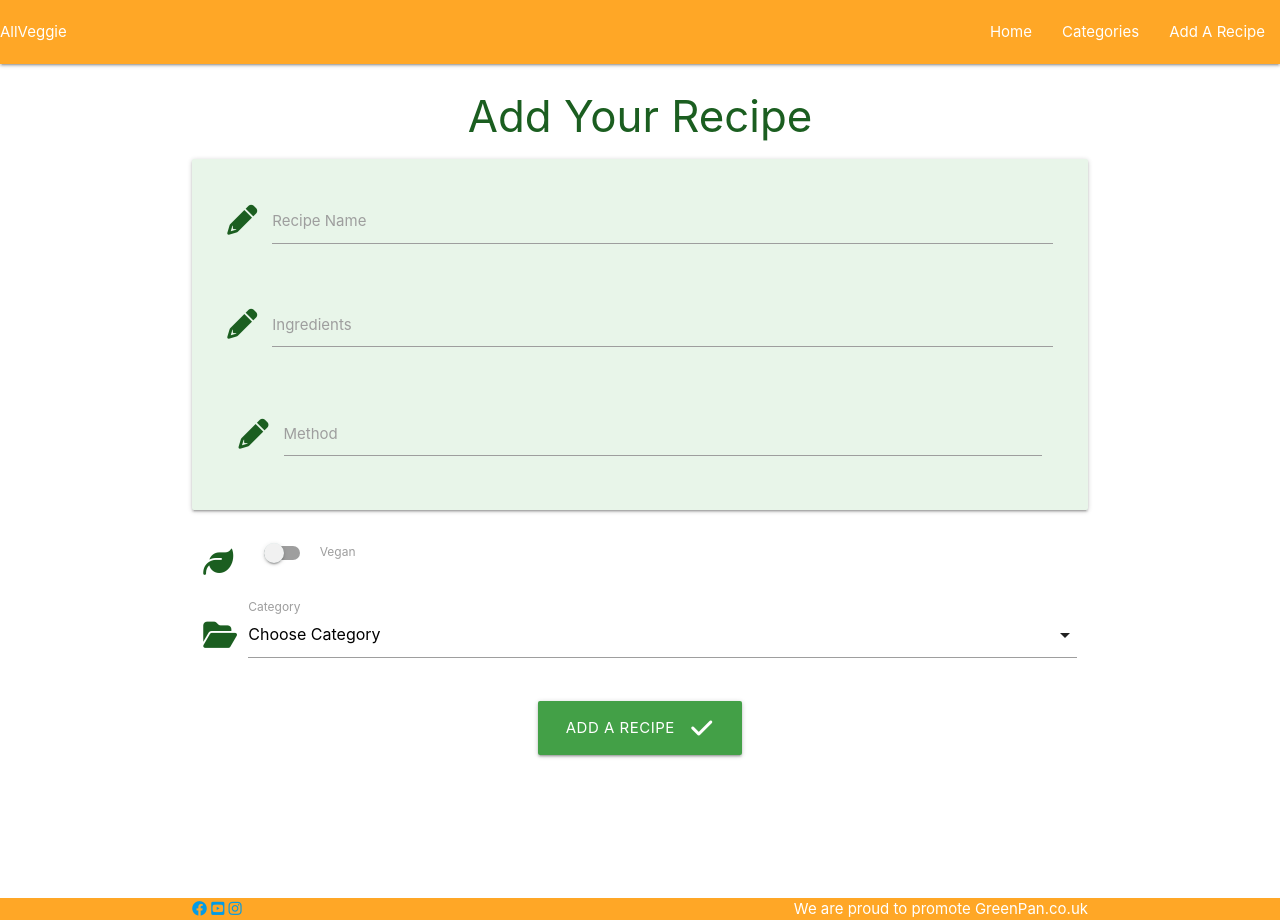
After one commit to CarylThom/AllVeggie, a Flask app: page /add_recipe in a window 1280 px wide. The commit adds this page. Run offline with Flask 2, Linux system fonts and the light colour scheme; data that the repository does not hold is empty; some libraries are stand-ins or nearby versions.

Commit message:
Add create recipe function

```diff
--- a/taskmanager/models.py
+++ b/taskmanager/models.py
@@ -19,10 +19,10 @@ class Recipe(db.Model):
     recipe_ingredients = db.Column(db.Text, nullable=False)
     recipe_method = db.Column(db.Text, nullable=False)
     is_vegan = db.Column(db.Boolean, default=False, nullable=False)
-    category_id = db.Column(db.Integer, db.ForeignKey("category.id", ondelete="CASCADE"), nullable=False)
+    category_id = db.Column(db.Integer, db.ForeignKey("category.id", ondelete="CASCADE"), nullable="False")
 
     def __repr__(self):
         # __repr__ to represent itself in the form of a string
-        return "#{0} - Task: {1} | Urgent: {2}".format(
+        return "#{0} - Recipe: {1} | Urgent: {2}".format(
             self.id, self.recipe_name, self.is_vegan
         )
--- a/taskmanager/routes.py
+++ b/taskmanager/routes.py
@@ -40,3 +40,20 @@ def delete_category(category_id):
     db.session.delete(category)
     db.session.commit()
     return redirect(url_for("categories"))
+
+
+@app.route("/add_recipe", methods=["GET", "POST"])
+def add_recipe():
+    categories = list(Category.query.order_by(Category.category_name).all())
+    if request.method == "POST":
+        recipe = Recipe(
+            recipe_name=request.form.get("recipe_name"),
+            recipe_ingredients=request.form.get("recipe_ingredients"),
+            recipe_method=request.form.get("recipe_method"),
+            is_vegan=bool(True if request.form.get("is_vegan") else False),
+            category_id=request.form.get("category_id")
+        )
+        db.session.add(recipe)
+        db.session.commit()
+        return redirect(url_for("home"))
+    return render_template("add_recipe.html", categories=categories)
--- a/taskmanager/static/js/script.js
+++ b/taskmanager/static/js/script.js
@@ -1,5 +1,9 @@
-document.addEventListener("DOMContentLoaded", function() {
-    // sidenav initialization
-    let sidenav = document.querySelectorAll(".sidenav");
-    M.Sidenav.init(sidenav);
+document.addEventListener("DOMContentLoaded", function () {
+  // sidenav initialization
+  let sidenav = document.querySelectorAll(".sidenav");
+  M.Sidenav.init(sidenav);
+
+  // select initialization
+  let selects = document.querySelectorAll("select");
+  M.FormSelect.init(selects);
 });
--- /dev/null
+++ b/taskmanager/templates/add_recipe.html
@@ -0,0 +1,76 @@
+{% extends "base.html" %}
+{% block content %}
+
+<h3 class="green-text text-darken-4 center-align">Add Your Recipe</h3>
+
+<div class="row card-panel green lighten-5">
+    <form class="col s12" method="POST" action="{{ url_for('add_recipe') }}">
+
+        <!-- recipe name -->
+        <div class="row">
+            <div class="input-field col s12">
+                <i class="fas fa-pencil-alt prefix green-text text-darken-4"></i>
+                <input id="recipe_name" name="recipe_name" minlength="5" maxlength="30" type="text" class="validate"
+                    required>
+                <label for="recipe_name">Recipe Name</label>
+            </div>
+        </div>
+
+        <!-- Recipe ingredients -->
+        <div class="row">
+            <div class="input-field col s12">
+                <i class="fas fa-pencil-alt prefix green-text text-darken-4"></i>
+                <textarea id="recipe_ingredients" name="recipe_ingredients" minlength="5" type="text"
+                    class="materialize-textarea validate" required></textarea>
+                <label for="recipe_ingredients">Ingredients</label>
+            </div>
+        </div>
+
+        <!-- Recipe Method -->
+        <div class="input-field col s12">
+            <i class="fas fa-pencil-alt prefix green-text text-darken-4"></i>
+            <textarea id="recipe_method" name="recipe_method" minlength="5" type="text"
+                class="materialize-textarea validate" required></textarea>
+            <label for="recipe_method">Method</label>
+        </div>
+</div>
+
+<!-- is vegan -->
+<div class="row">
+    <div class="input-field col s12">
+        <div class="switch">
+            <i class="fas fa-leaf prefix green-text text-darken-4"></i>
+            <label for="is_vegan">
+                <input id="is_vegan" name="is_vegan" type="checkbox">
+                <span class="lever"></span>
+                Vegan
+            </label>
+        </div>
+    </div>
+</div>
+
+<!-- category id -->
+<div class="row">
+    <div class="input-field col s12">
+        <i class="fas fa-folder-open prefix green-text text-darken-4"></i>
+        <select id="category_id" name="category_id" class="validate" required>
+            <option value="" disabled selected>Choose Category</option>
+            {% for category in categories %}
+                <option value="{{ category.id }}">{{ category.category_name }}</option>
+            {% endfor %}
+        </select>
+        <label for="category_id">Category</label>
+    </div>
+</div>
+<!-- submit button -->
+<div class="row">
+    <div class="col s12 center-align">
+        <button type="submit" class="btn-large green darken-1">
+            Add a Recipe <i class="fas fa-check right"></i>
+        </button>
+    </div>
+</div>
+</form>
+</div>
+
+{% endblock %}
--- a/taskmanager/templates/base.html
+++ b/taskmanager/templates/base.html
@@ -27,16 +27,16 @@
                 <ul class="right hide-on-med-and-down">
                     <li><a href="{{ url_for('home') }}">Home</a></li>
                     <li><a href="{{ url_for('categories') }}">Categories</a></li>
-                    <li><a href="">Add Recipes</a></li>
+                    <li><a href="{{ url_for('add_recipe') }}">Add A Recipe</a></li>
                 </ul>
             </div>
         </nav>
 
         <!-- mobile navbar-->
-        <ul class="sidenav" id="mobile-navbar">
+        <ul class="sidenav" id="mobile-nav">
             <li><a href="{{ url_for('home') }}">Home</a></li>
             <li><a href="{{ url_for('categories') }}">Categories</a></li>
-            <li><a href="">Add Recipes</a></li>
+            <li><a href="{{ url_for('add_recipe') }}">Add A Recipe</a></li>
         </ul>
     </header>
 
@@ -50,14 +50,16 @@
         <div class="footer-text">
             <div class="container">
                 <a class="social" href="https://www.facebook.com" target="_blank"><i class="fab fa-facebook"> </i>
-                          <a href="https://www.youtube.com" target="_blank"><i class="fab fa-youtube-square"></i>
-                          <a href="https://www.instagram.com" target="_blank"><i class="fab fa-instagram"> </i></a>
-                <a class="white-text right" href="https://www.greenpan.co.uk" target="_blank" alt="noopener">We are proud to promote
-                    GreenPan.co.uk</a>
+                    <a href="https://www.youtube.com" target="_blank"><i class="fab fa-youtube-square"></i>
+                        <a href="https://www.instagram.com" target="_blank"><i class="fab fa-instagram"> </i></a>
+                        <a class="white-text right" href="https://www.greenpan.co.uk" target="_blank" alt="noopener">We
+                            are proud to promote
+                            GreenPan.co.uk</a>
 
             </div>
         </div>
     </footer>
+
 
     <script src="https://cdnjs.cloudflare.com/ajax/libs/materialize/1.0.0/js/materialize.min.js"></script>
     <script src="{{ url_for('static', filename='js/script.js') }}"></script>
```
Also changed, not shown: taskmanager/templates/recipes.html (+8 -0 lines).
